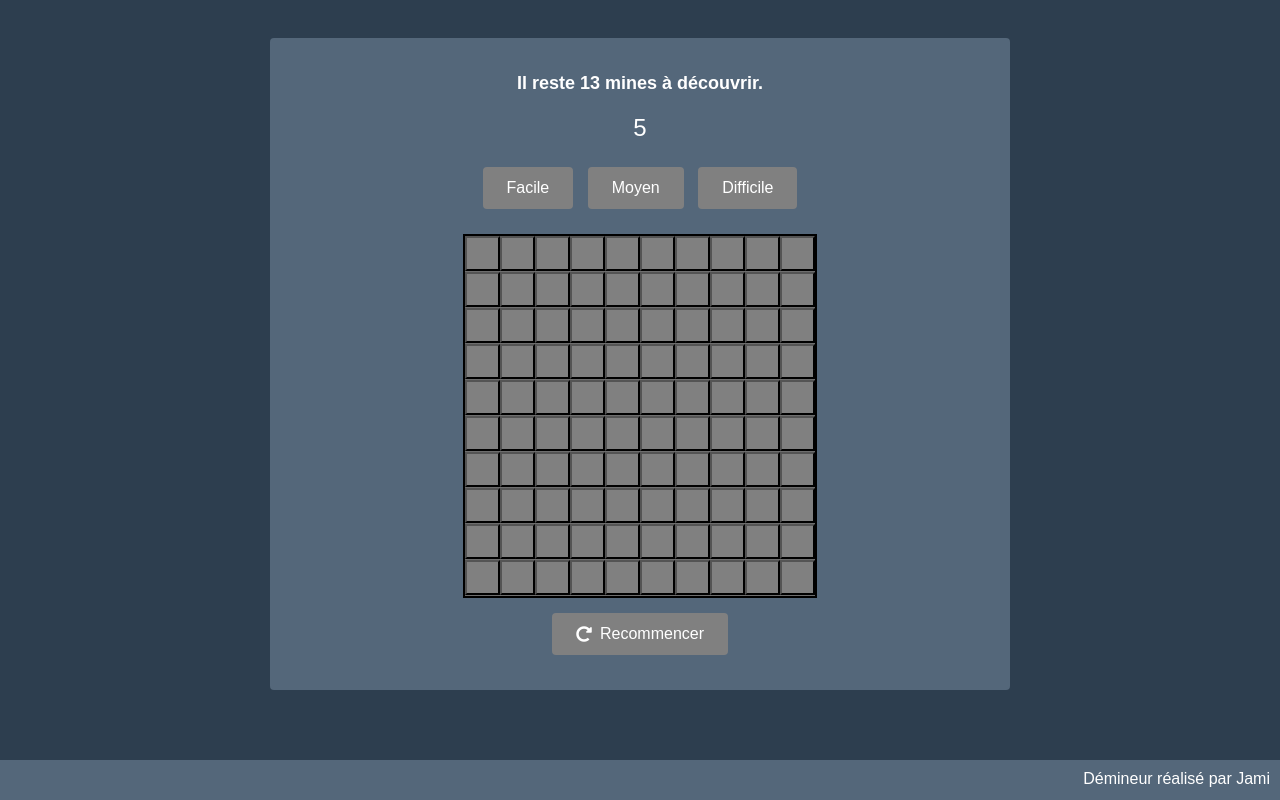
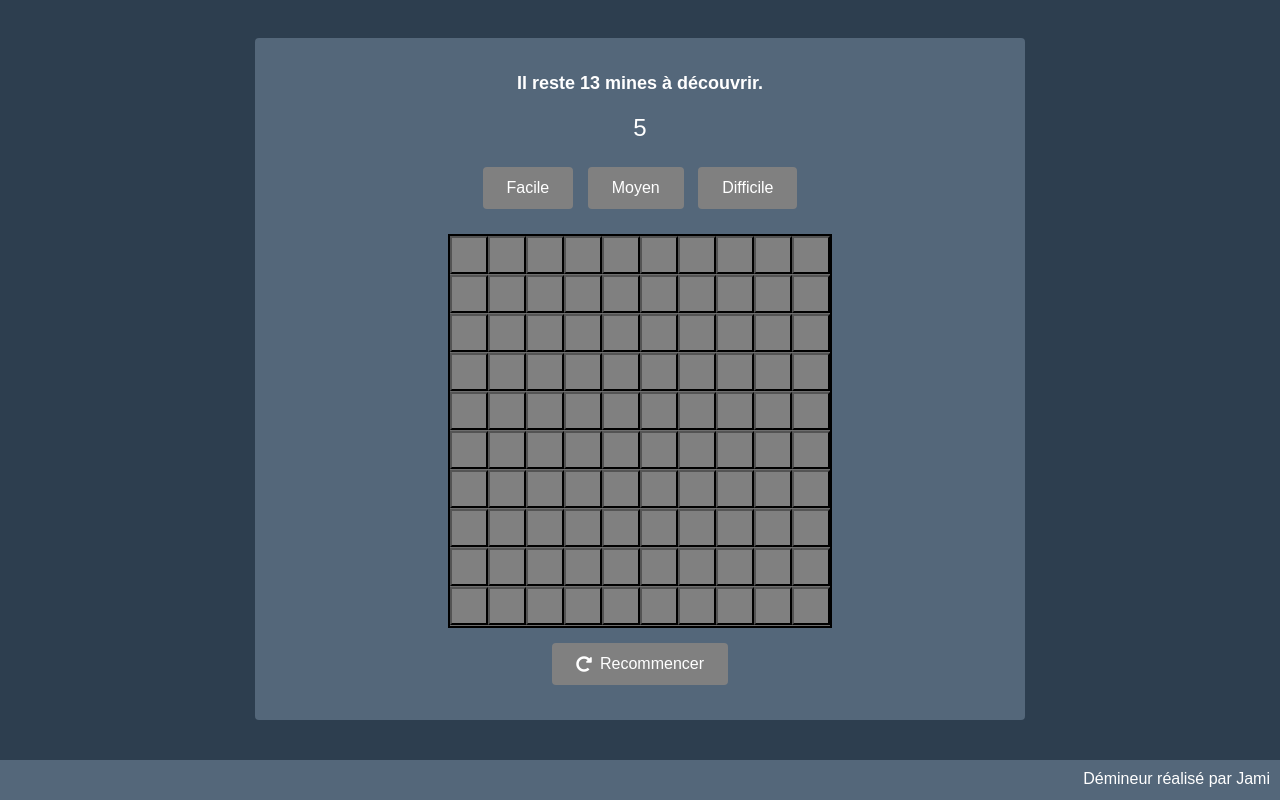
Before and after one commit to Jami-INF/demineur_JS, a plain HTML site: page index.html in a window 1280 px wide. Drawn offline with Linux system fonts and the light colour scheme.

Commit message:
UPD : CSS

```diff
--- a/public/css/style.css
+++ b/public/css/style.css
@@ -18,7 +18,7 @@ body {
     align-items: center;
     justify-content: center;
     border-radius: 4px;
-    max-width: 700px;
+    max-width: 730px;
 }
 h2 {
     color: white;
--- a/public/js/grille.js
+++ b/public/js/grille.js
@@ -86,8 +86,8 @@ class Grille{
             line.forEach(function(box){
                 let boxHTML = document.createElement('button');
                 let boxTab = document.createElement('td');
-                boxHTML.style.width = '35px';
-                boxHTML.style.height = '35px';
+                boxHTML.style.width = '38px';
+                boxHTML.style.height = '38px';
                 boxHTML.setAttribute('id',box.id);
                 boxHTML.setAttribute('etat',box.etat);
                 boxHTML.setAttribute('decouvert',box.decouvert);
```
